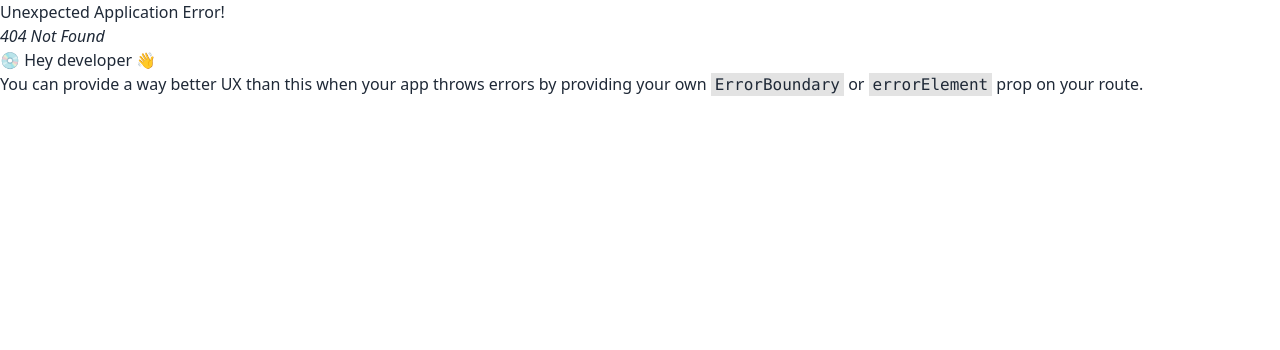
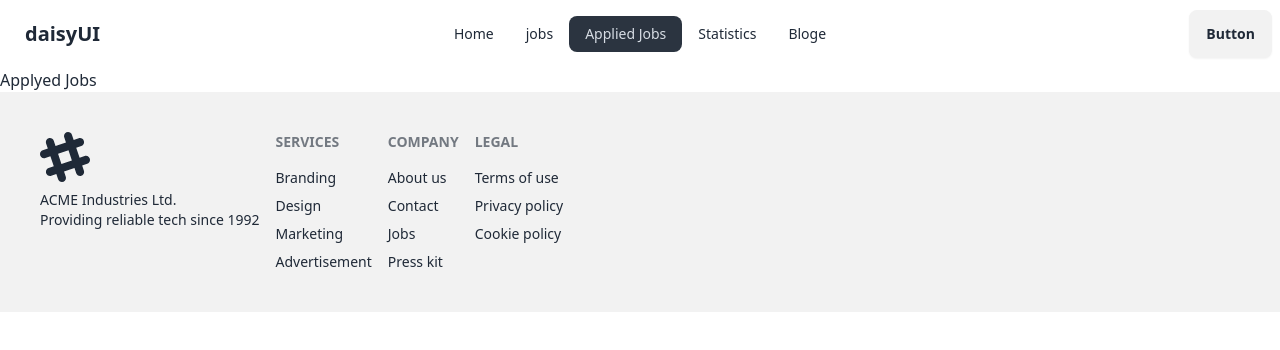
Before and after one commit to refat441/React-Career-Hub, a React (Vite) app: page /applied in a window 1280 px wide. Before the commit this address had no page. Shown: the top 350 px of the page. Built offline with nearby package versions, Linux system fonts and the light colour scheme.

Commit message:
error page

```diff
--- /dev/null
+++ b/src/Components/ApplyedJobs/ApplyedJobs.jsx
@@ -0,0 +1,9 @@
+const ApplyedJobs = () => {
+  return (
+    <div>
+      <h2>Applyed Jobs</h2>
+    </div>
+  );
+};
+
+export default ApplyedJobs;
--- /dev/null
+++ b/src/Components/Error/ErrorPage.jsx
@@ -0,0 +1,10 @@
+const ErrorPage = () => {
+  return (
+    <div>
+      <h2>opps!!!</h2>
+      <Link to="/">Go Back to Home</Link>
+    </div>
+  );
+};
+
+export default ErrorPage;
--- a/src/main.jsx
+++ b/src/main.jsx
@@ -4,16 +4,35 @@ import "./index.css";
 import { createBrowserRouter, RouterProvider } from "react-router-dom";
 import Root from "./Components/Root/Root.jsx";
 import Home from "./Components/Home/Home.jsx";
+import ApplyedJobs from "./Components/ApplyedJobs/ApplyedJobs.jsx";
+import ErrorPage from "./Components/Error/ErrorPage.jsx";
 
 const router = createBrowserRouter([
   {
     path: "/",
     element: <Root></Root>,
+    errorElement: <ErrorPage></ErrorPage>,
     children: [
       {
         path: "/",
         element: <Home></Home>,
       },
+      {
+        path: "/applied",
+        element: <ApplyedJobs></ApplyedJobs>,
+      },
+      // {
+      //   path: "/Statistics"
+      //   element:
+      // }
+      // {
+      //   path: "/Blogs"
+      //   element:
+      // }
+      // {
+      //   path: "/jobs"
+      //   element:
+      // }
     ],
   },
 ]);
```
